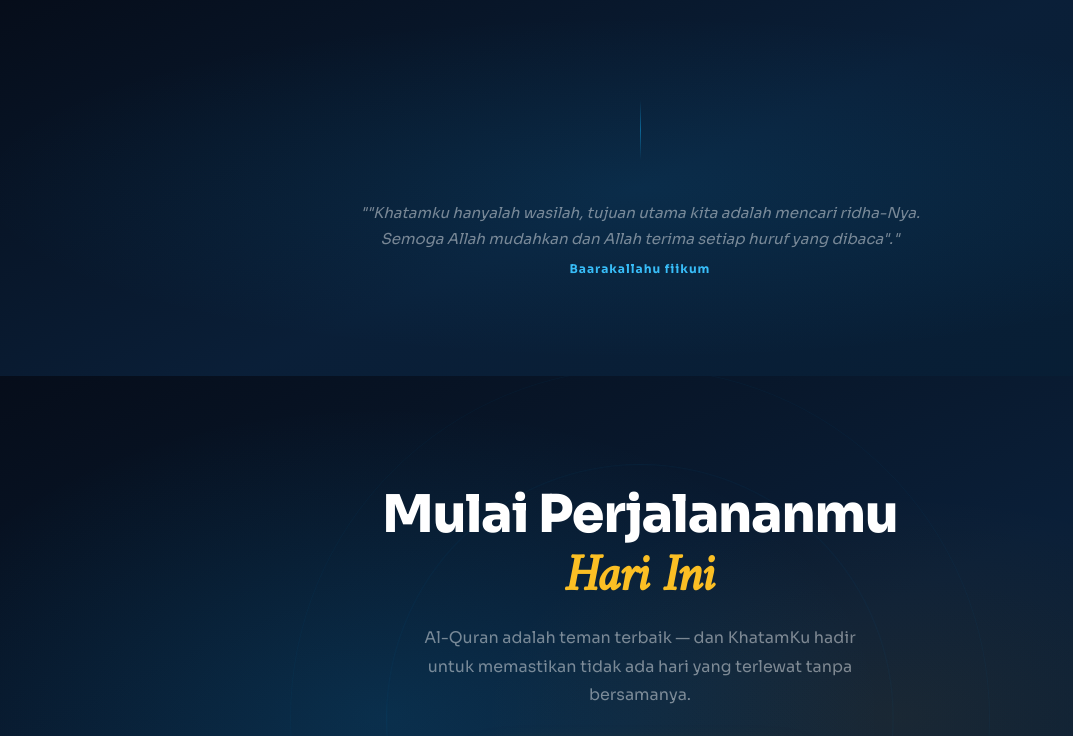
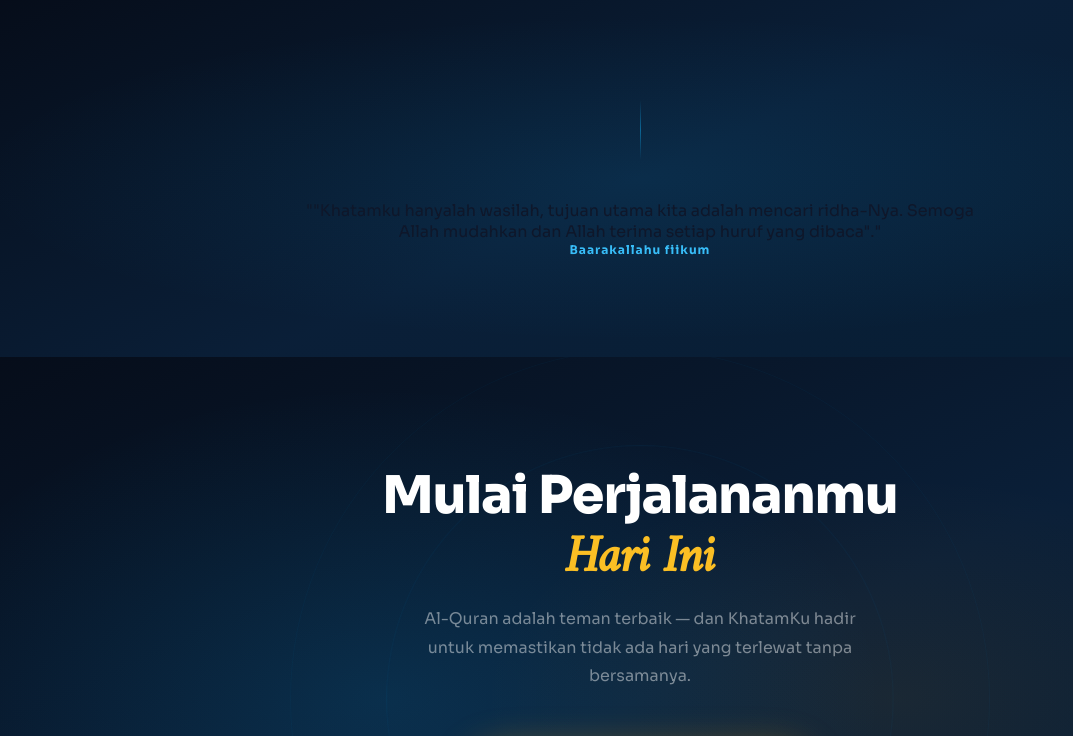
Before and after one commit to rattililquran/Tentang-KhatamKu, a plain HTML site: page index.html in a window 1280 px wide. Shown: the part 4444-5180 px from the top of the page, without its empty margins (0-1073 px from the left). Drawn offline with Linux system fonts and the light colour scheme.

Commit message:
Update index.html

```diff
--- a/index.html
+++ b/index.html
@@ -1005,7 +1005,7 @@
 <section class="quote-section">
   <div style="max-width:680px; margin:0 auto">
     <div class="quote-decorline reveal"></div>
-    <p class="quote-latin reveal">""Khatamku hanyalah wasilah, tujuan utama kita adalah mencari ridha-Nya. Semoga Allah mudahkan dan Allah terima setiap huruf yang dibaca"."</p>
+    <p class="quote-title reveal">""Khatamku hanyalah wasilah, tujuan utama kita adalah mencari ridha-Nya. Semoga Allah mudahkan dan Allah terima setiap huruf yang dibaca"."</p>
     <p class="quote-source reveal">Baarakallahu fiikum</p>
   </div>
 </section>
```
